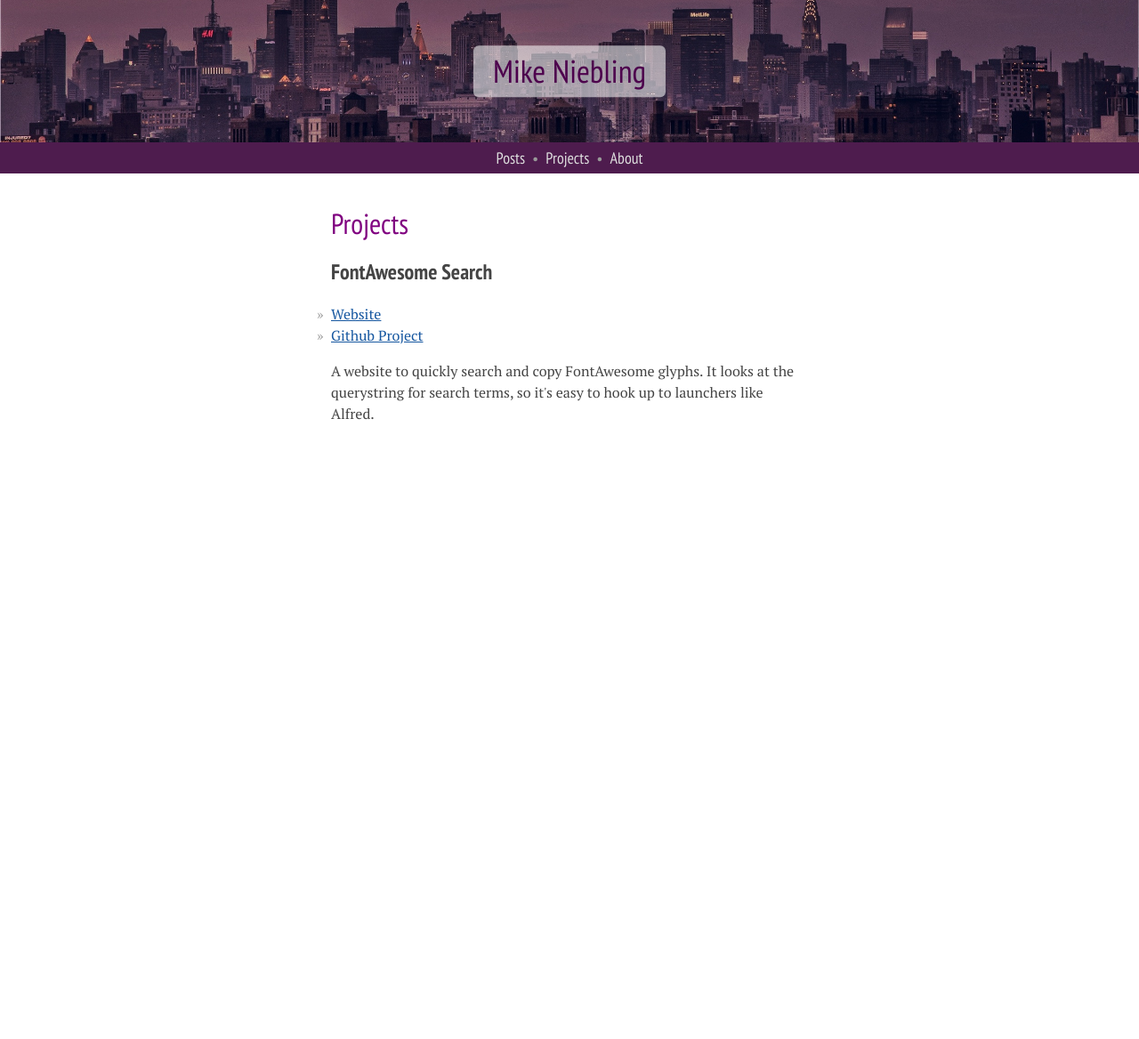
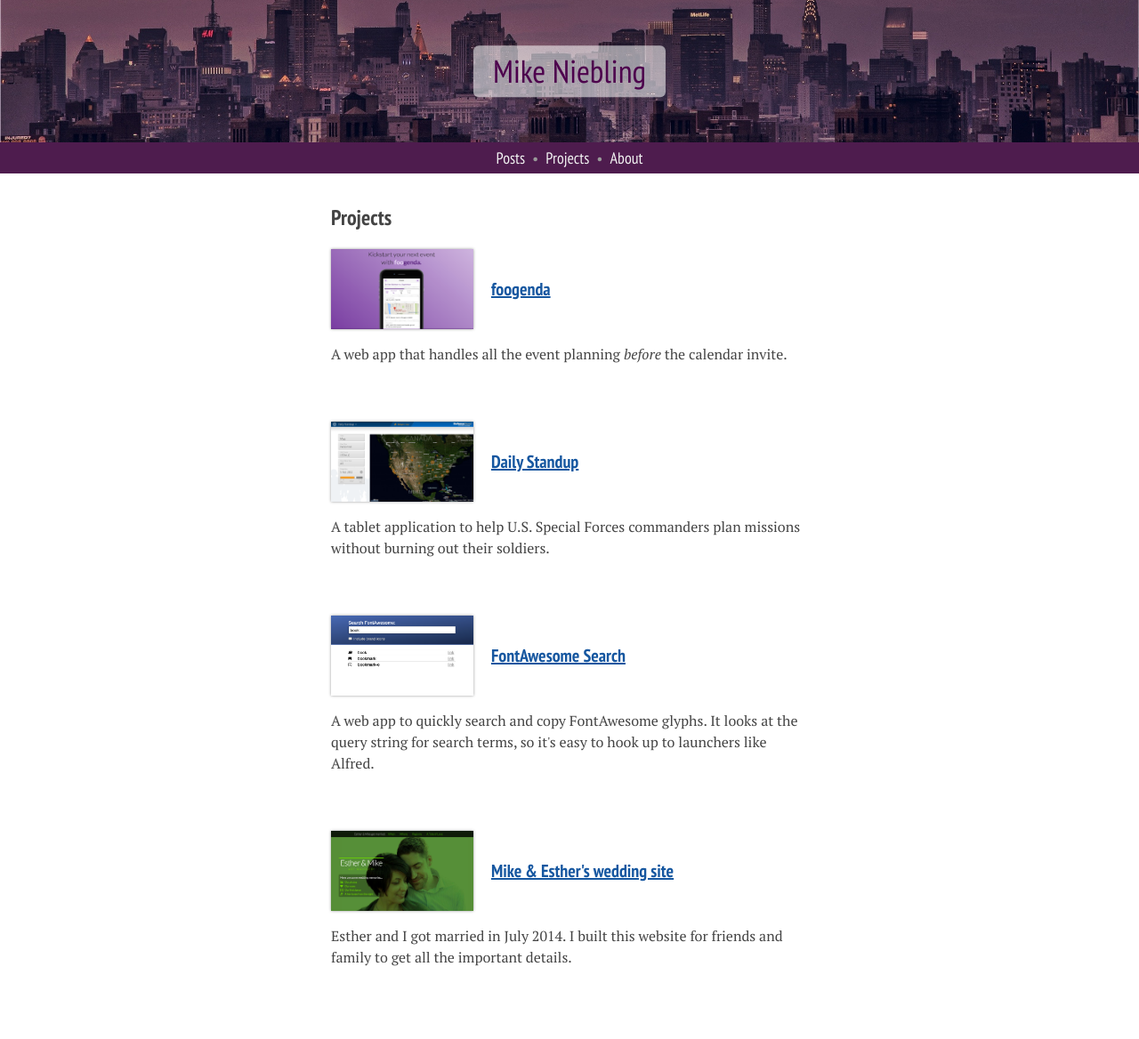
Before and after one commit to mniebling/mniebling.github.io, a Jekyll site: the page built from Projects/index.html, in a window 1280 px wide. Shown: the whole page at 89% size. Built offline with Jekyll 4.4.1, drawn with Linux system fonts in a browser that asks for light colours; Markdown is read by kramdown in place of the engine named in the settings; before the commit the page ends 900 px from its top, so only the background shows below that.

Commit message:
Add mobile version of projects list

```diff
--- a/Projects/index.html
+++ b/Projects/index.html
@@ -3,11 +3,63 @@
 title: About
 ---
 
-<h1>Projects</h1>
+<h2>Projects</h2>
 
-<h2>FontAwesome Search</h2>
-<ul>
-	<li><a href="http://mniebling.github.io/FontAwesomeSearch">Website</a></li>
-	<li><a href="http://github.com/mniebling/FontAwesomeSearch">Github Project</a></li>
-</ul>
-<p>A website to quickly search and copy FontAwesome glyphs. It looks at the querystring for search terms, so it's easy to hook up to launchers like Alfred.</p>
+
+<div class="project">
+	<div class="project-image">
+		<a href="{{ site.baseurl }}/Projects/Foogenda">
+			<img src="{{ site.img }}/Projects/foogenda.png" />
+		</a>
+	</div>
+
+	<h3 class="project-title">
+		<a href="{{ site.baseurl }}/Projects/Foogenda">foogenda</a>
+	</h3>
+
+	<p class="project-description">A web app that handles all the event planning <em>before</em> the calendar invite.</p>
+</div>
+
+
+<div class="project">
+	<div class="project-image">
+		<a href="{{ site.baseurl }}/Projects/DailyStandup">
+			<img src="{{ site.img }}/Projects/dailystandup.png" />
+		</a>
+	</div>
+
+	<h3 class="project-title">
+		<a href="{{ site.baseurl }}/Projects/DailyStandup">Daily Standup</a>
+	</h3>
+
+	<p class="project-description">A tablet application to help U.S. Special Forces commanders plan missions without burning out their soldiers.</p>
+</div>
+
+
+<div class="project">
+	<div class="project-image"><a href="{{ site.baseurl }}/Projects/FontAwesomeSearch">
+			<img src="{{ site.img }}/Projects/fa.png" />
+		</a>
+	</div>
+
+	<h3 class="project-title">
+		<a href="{{ site.baseurl }}/Projects/FontAwesomeSearch">FontAwesome Search</a>
+	</h3>
+
+	<p class="project-description">A web app to quickly search and copy FontAwesome glyphs. It looks at the query string for search terms, so it's easy to hook up to launchers like Alfred.</p>
+</div>
+
+
+<div class="project">
+	<div class="project-image">
+		<a href="{{ site.baseurl }}/Projects/MikeAndEsther">
+			<img src="{{ site.img }}/Projects/mikeandesther.png" />
+		</a>
+	</div>
+
+	<h3 class="project-title">
+		<a href="{{ site.baseurl }}/Projects/MikeAndEsther">Mike &amp; Esther's wedding site</a>
+	</h3>
+
+	<p class="project-description">Esther and I got married in July 2014. I built this website for friends and family to get all the important details.</p>
+</div>
--- a/web/compiled.css
+++ b/web/compiled.css
@@ -343,7 +343,7 @@ blockquote {
   margin: 0 0.5rem;
 }
 .pages-list a {
-  color: #dddddd;
+  color: #f1f1f1;
 }
 .pages-list a:hover {
   color: #00b4cc;
@@ -422,6 +422,24 @@ i.service {
   font-family: "PT Sans Narrow", Helvetica, Arial, sans-serif;
   font-weight: 700;
   color: #999999;
+}
+.project {
+  margin: 0 0 4rem 0;
+}
+.project-image {
+  display: inline-block;
+  vertical-align: middle;
+  line-height: 0;
+  box-shadow: 0px 0px 3px #999999;
+}
+.project-image img {
+  height: 90px;
+  width: 160px;
+}
+.project h3 {
+  display: inline-block;
+  vertical-align: middle;
+  margin: 0 0 0 1rem;
 }
 .post-footer {
   background-color: #f1f1f1;
--- a/web/less/mod.index.less
+++ b/web/less/mod.index.less
@@ -62,7 +62,7 @@
 }
 
 .pages-list a {
-	color: @color-gray-x-light;
+	color: @color-gray-xx-light;
 }
 
 .pages-list a:hover {
--- a/web/less/~main.less
+++ b/web/less/~main.less
@@ -17,6 +17,7 @@
 
 // Site module styles
 @import "mod.index.less";
+@import "mod.projects.less";
 @import "mod.post.less";
 
 // Third-party extension styles
```
Also changed, not shown: web/less/mod.projects.less (added, +28 -0 lines), web/images/projects/dailystandup.png (added), web/images/projects/fa.png (added), web/images/projects/foogenda.png (added), web/images/projects/mikeandesther.png (added).
